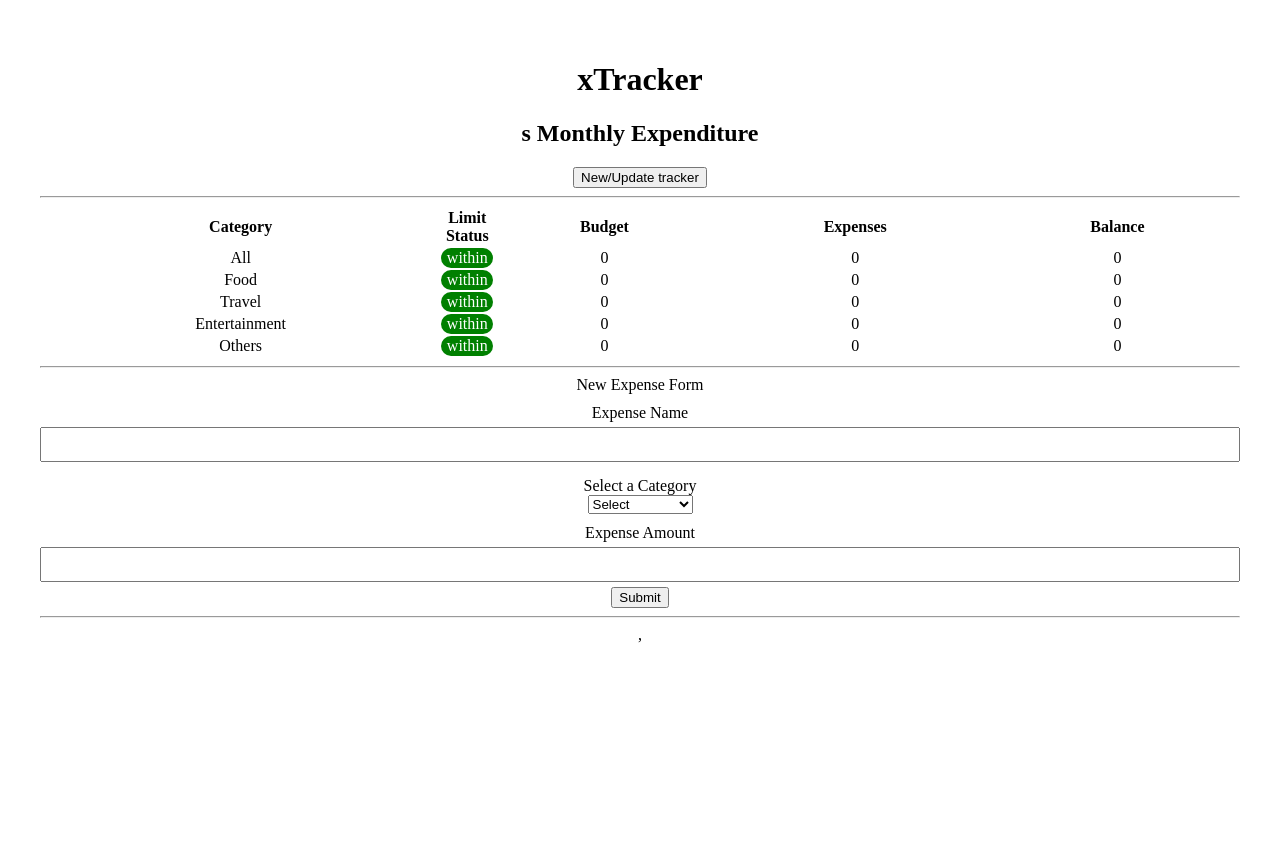
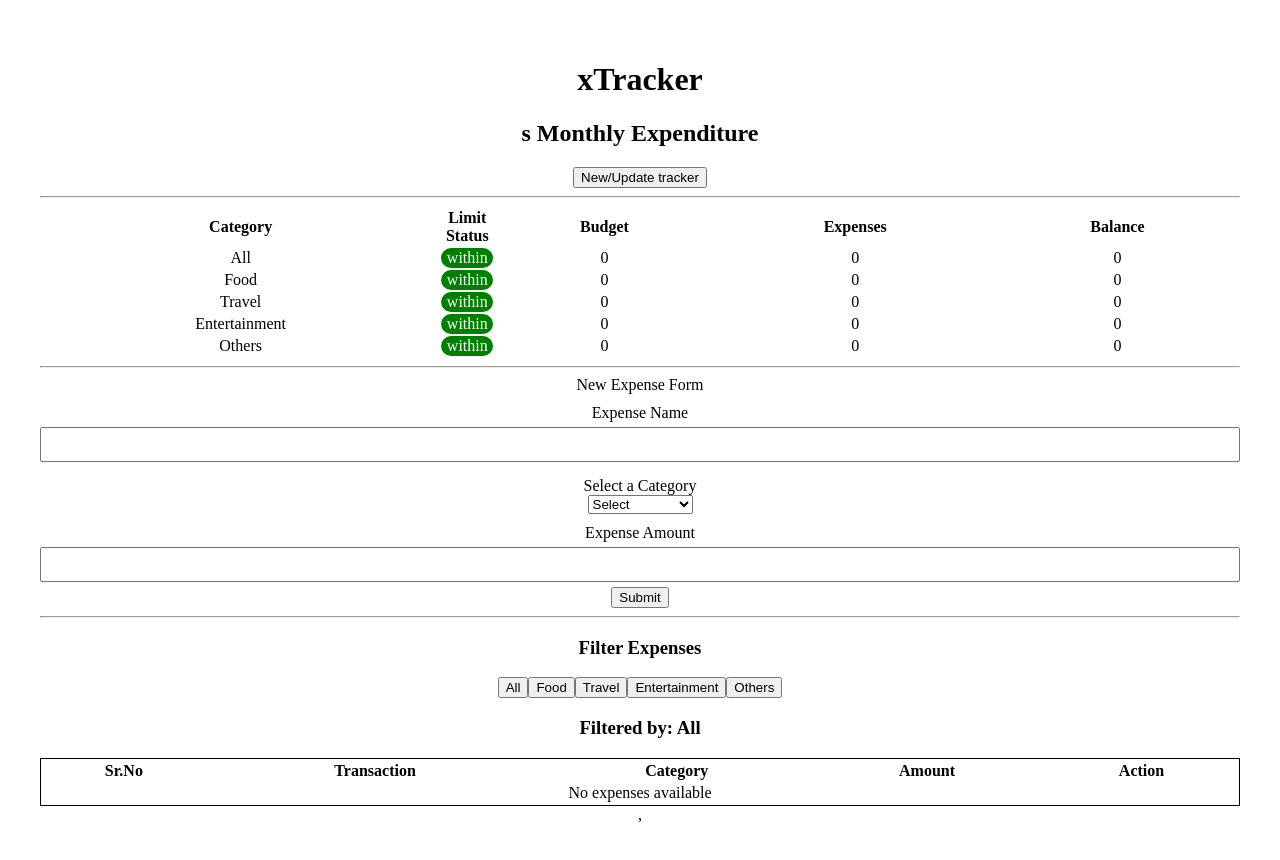
Before and after one commit to amritha-sabu/xpensetracker, a React (Vite) app: page /transactions in a window 1280 px wide. Shown: the top 860 px of the page. Before the commit the page ends 800 px from the top, so only its background shows below. Built offline with nearby package versions, Linux system fonts and the light colour scheme.

Commit message:
Basic Functionalities Done

```diff
--- a/src/components/LandingPage/LandingPage.jsx
+++ b/src/components/LandingPage/LandingPage.jsx
@@ -80,7 +80,7 @@ const LandingPage = () => {
                     <label>Entertainment</label>
                     <input id='entertainment' name='entertainment' type='number' value={data.categoricalBudget.entertainment} onChange={(e) => handleChange(e)} />
                 </div>
-                {!budgetData ? (
+                {!budgetData.monthlyBudget ? (
                     <button type='submit'>Submit</button>
                 ) : (
                     <div>
--- a/src/components/TransactionsPage/Expenses.jsx
+++ b/src/components/TransactionsPage/Expenses.jsx
@@ -6,8 +6,8 @@ const Expenses = () => {
     return (
         <div>
             <header>
-                {/* <ExpenseFilter />
-                <ExpensesList /> */}
+                <ExpenseFilter />
+                <ExpensesList />
             </header>
         </div>
     );
--- a/src/components/TransactionsPage/ExpensesList.jsx
+++ b/src/components/TransactionsPage/ExpensesList.jsx
@@ -3,8 +3,8 @@ import { useDispatch, useSelector } from "react-redux";
 import { deleteExpense } from "../../redux/expensesSlice";
 
 const ExpensesList = () => {
-    const expenses = useSelector((state) => state.expenseReducer);
-    const filter = useSelector((state) => state.expenseFilterReducer.filterStatus);
+    const expenses = useSelector((state) => state.expense);
+    const filter = useSelector((state) => state.filter.filterStatus);
     const dispatch = useDispatch();
 
     const getFilteredExpenses = () => {
```
